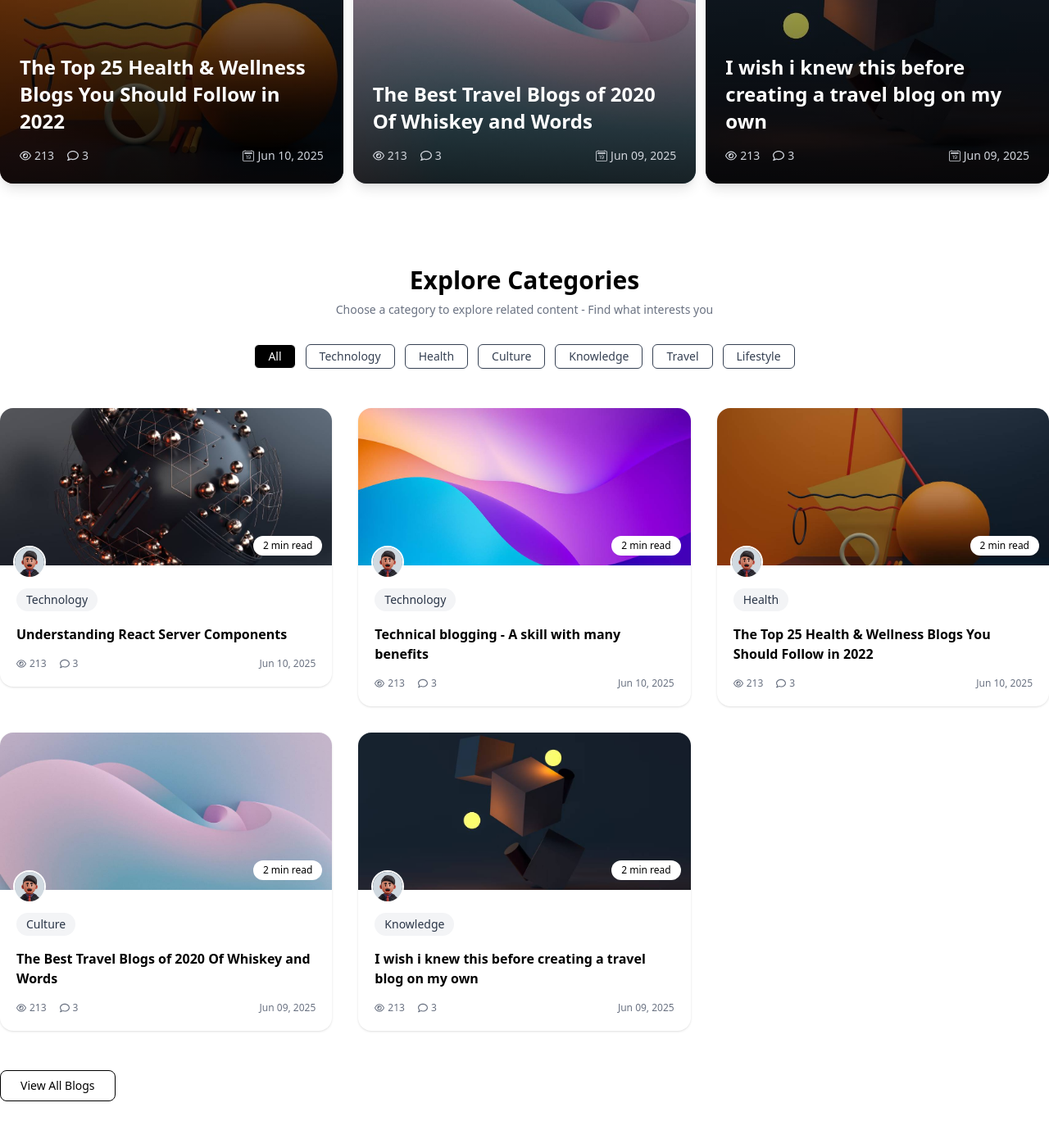
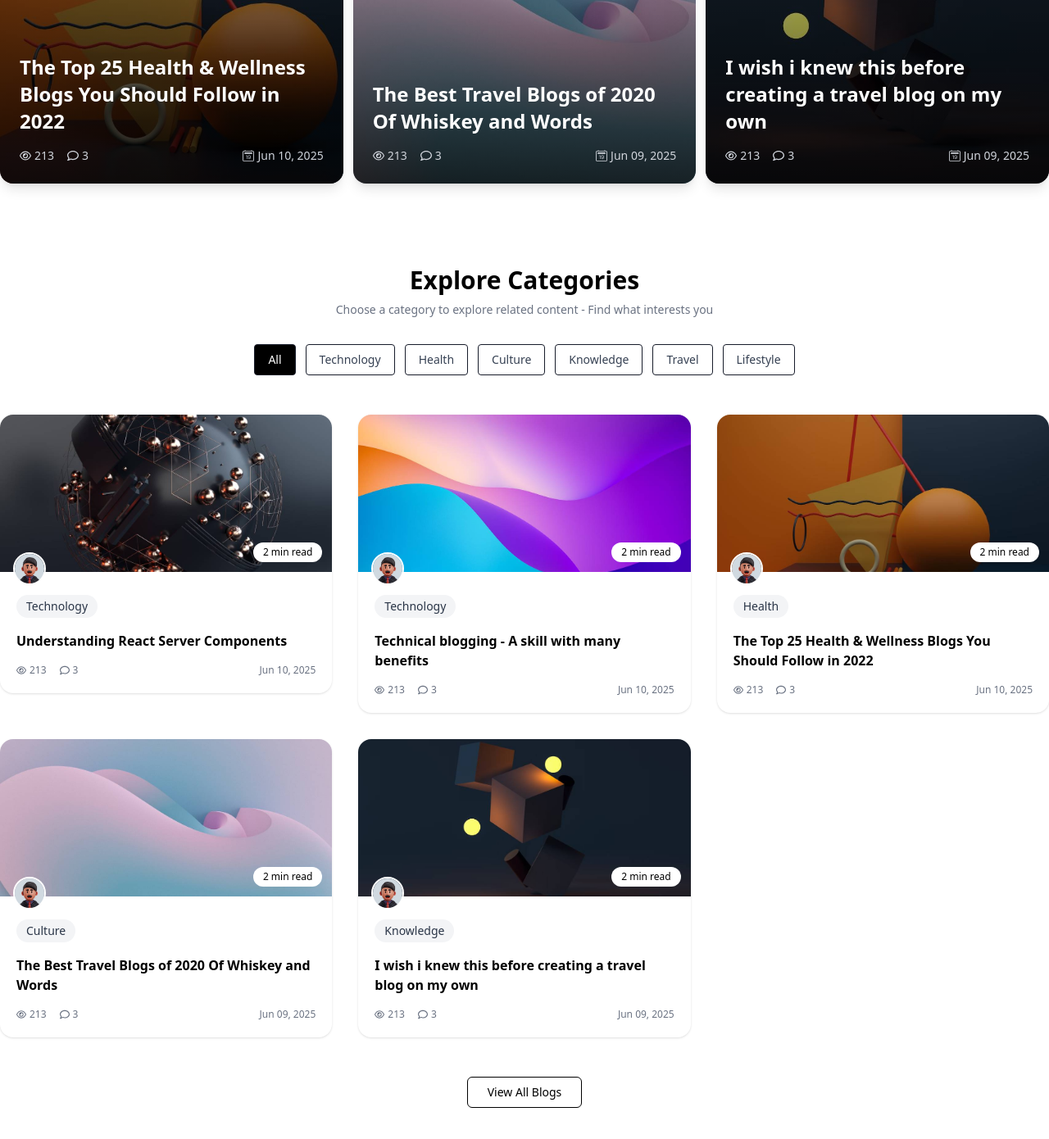
Before and after one commit to Ahmed-Hossam1/blog-app-, a Next.js app: page / in a window 1280 px wide. Shown: the part 818-2208 px from the top of the page at 82% size. Built offline with nearby package versions, Linux system fonts and the light colour scheme.

Commit message:
functions for explore sec

```diff
--- a/src/components/sections/ExploreCategories.tsx
+++ b/src/components/sections/ExploreCategories.tsx
@@ -1,15 +1,29 @@
+"use client";
 import { blogsData, tabsData } from "@/data";
 import Button from "../Button";
 import ExploreCard from "../cards/ExploreCard";
 import SectionWrapper from "../SectionWrapper";
 import Link from "next/link";
+import { useState } from "react";
 
 const ExploreCategories = () => {
-  const renderTabs = tabsData.map((tab, idx) => (
+  /*===== STATE ===== */
+  const [activeTab, setActiveTab] = useState<string>("All");
+  const [category, setCategory] = useState<string>("All");
+
+  /*===== HANDLER ===== */
+  const handleCategoryChange = (name: string): void => {
+    setActiveTab(name);
+    setCategory(name);
+  };
+  /*===== RENDER ===== */
+
+  const renderTabs = tabsData.map((tab) => (
     <Button
+      onClick={() => handleCategoryChange(tab.name)}
       key={tab.id}
-      className={`border px-4 py-1 text-sm  transition duration-400 ${
-        idx === 0
+      className={`border border-baseInk rounded-sm px-4 py-2 text-sm  transition duration-500 font-medium ${
+        tab.name === activeTab
           ? "bg-black text-white"
           : "bg-white text-gray-700 hover:bg-baseInk hover:text-white "
       }`}
@@ -18,7 +32,12 @@ const ExploreCategories = () => {
     </Button>
   ));
 
-  const renderCards = blogsData.map((blog) => (
+  const filteredCards =
+    category === "All"
+      ? blogsData
+      : blogsData.filter((blog) => blog.category === category);
+
+  const renderCards = filteredCards.map((blog) => (
     <Link href={`/blog/${blog.id}`} key={blog.id}>
       <ExploreCard
         title={blog.title}
@@ -32,6 +51,7 @@ const ExploreCategories = () => {
       />
     </Link>
   ));
+
   return (
     <SectionWrapper>
       <div className="container mx-auto">
@@ -49,15 +69,15 @@ const ExploreCategories = () => {
         </div>
 
         {/* Cards Grid */}
-        <div className="mt-12 grid gap-8 sm:grid-cols-2 lg:grid-cols-3">
+        <div className="mt-12 grid gap-8 sm:grid-cols-2 lg:grid-cols-3 ">
           {renderCards}
         </div>
 
         {/* Button */}
-        <div className="mt-12">
-          <button className="rounded-lg border px-6 py-2 text-sm font-medium hover:bg-gray-100">
+        <div className="mt-12 flex justify-center ">
+          <Button className="border px-6 py-2 text-sm font-medium hover:bg-baseInk hover:text-white transition duration-500 ">
             View All Blogs
-          </button>
+          </Button>
         </div>
       </div>
     </SectionWrapper>
```
